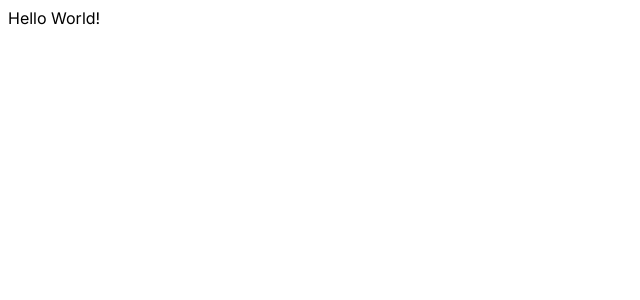
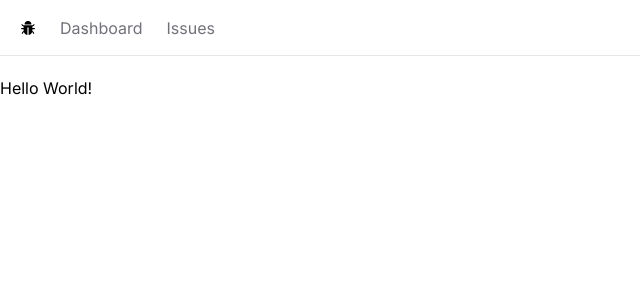
Before and after one commit to robberbadeia/issue-tracker, a Next.js app: page / in a window 1280 px wide. Shown: the top 300 px of the page, without its empty margins (0-640 px from the left). Built offline with nearby package versions, Linux system fonts and the light colour scheme.

Commit message:
Build the nav bar

```diff
--- /dev/null
+++ b/app/NavBar.tsx
@@ -0,0 +1,30 @@
+import Link from "next/link";
+import React from "react";
+import { AiFillBug } from "react-icons/ai";
+
+const NavBar = () => {
+  const links = [
+    { label: "Dashboard", href: "/" },
+    { label: "Issues", href: "/issues" },
+  ];
+  return (
+    <nav className="flex space-x-6 border-b mb-5 px-5 h-14 items-center">
+      <Link href="/">
+        <AiFillBug />
+      </Link>
+      <ul className="flex space-x-6">
+        {links.map((link) => (
+          <Link
+            key={link.href}
+            className="text-zinc-500 hover:text-zinc-800 transition-colors"
+            href={link.href}
+          >
+            {link.label}
+          </Link>
+        ))}
+      </ul>
+    </nav>
+  );
+};
+
+export default NavBar;
--- a/app/globals.css
+++ b/app/globals.css
@@ -1,3 +1,7 @@
+@tailwind base;
+@tailwind components;
+@tailwind utilities;
+
 :root {
   --foreground-rgb: 0, 0, 0;
   --background-start-rgb: 214, 219, 220;
--- a/app/layout.tsx
+++ b/app/layout.tsx
@@ -1,22 +1,26 @@
-import './globals.css'
-import type { Metadata } from 'next'
-import { Inter } from 'next/font/google'
+import "./globals.css";
+import type { Metadata } from "next";
+import { Inter } from "next/font/google";
+import NavBar from "./NavBar";
 
-const inter = Inter({ subsets: ['latin'] })
+const inter = Inter({ subsets: ["latin"] });
 
 export const metadata: Metadata = {
-  title: 'Create Next App',
-  description: 'Generated by create next app',
-}
+  title: "Create Next App",
+  description: "Generated by create next app",
+};
 
 export default function RootLayout({
   children,
 }: {
-  children: React.ReactNode
+  children: React.ReactNode;
 }) {
   return (
     <html lang="en">
-      <body className={inter.className}>{children}</body>
+      <body className={inter.className}>
+        <NavBar />
+        <main>{children}</main>
+      </body>
     </html>
-  )
+  );
 }
--- a/package.json
+++ b/package.json
@@ -19,6 +19,7 @@
     "postcss": "8.4.41",
     "react": "18.3.1",
     "react-dom": "18.3.1",
+    "react-icons": "^4.11.0",
     "tailwindcss": "3.4.9",
     "typescript": "5.5.4"
   }
```
Also changed, not shown: 1 other file (tests, documents, lock files or other folders).
